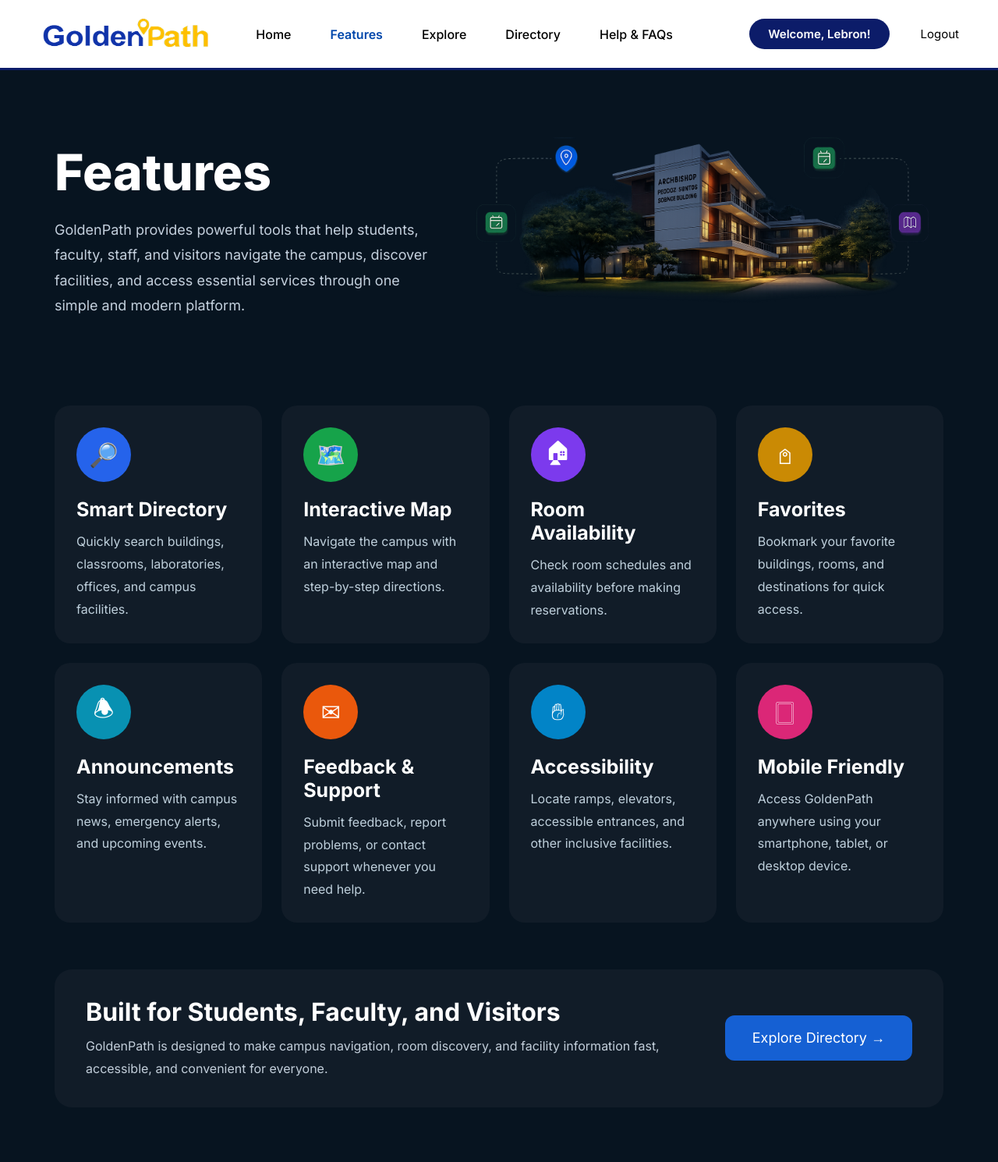
After one commit to leelinchan/GoldenPath, a Django app: page /features/ in a window 1280 px wide. The commit adds this page. Shown: the whole page at 78% size. Run offline with Django 5.2, Linux system fonts and the light colour scheme; a user stored in the database is signed in.

Commit message:
add Features page

```diff
--- /dev/null
+++ b/app/templates/features.html
@@ -0,0 +1,397 @@
+<!DOCTYPE html>
+<html lang="en">
+<head>
+<meta charset="UTF-8">
+<meta name="viewport" content="width=device-width, initial-scale=1.0">
+<title>GoldenPath | Features</title>
+
+<link href="https://fonts.googleapis.com/css2?family=Inter:wght@300;400;500;600;700;800&display=swap" rel="stylesheet">
+
+<style>
+
+*{
+margin:0;
+padding:0;
+box-sizing:border-box;
+font-family:'Inter',sans-serif;
+}
+
+body{
+background:#071420;
+color:white;
+}
+
+/* ================= HERO ================= */
+
+.hero{
+
+display:flex;
+justify-content:space-between;
+align-items:center;
+
+padding:0px 70px 0px;
+
+}
+
+.hero-left{
+
+width:42%;
+
+}
+
+.hero-left h1{
+
+font-size:64px;
+font-weight:800;
+margin-bottom:20px;
+
+}
+
+.hero-left p{
+
+font-size:18px;
+line-height:1.8;
+color:#C4D0DD;
+
+}
+
+.hero-right{
+
+width:54%;
+display:flex;
+justify-content:flex-end;
+
+}
+
+.hero-right img{
+
+width:100%;
+max-width:720px;
+
+}
+
+/* ================= FEATURES ================= */
+
+.features{
+
+display:grid;
+
+grid-template-columns:repeat(4,1fr);
+
+gap:25px;
+
+padding:20px 70px 60px;
+
+}
+
+.card{
+
+background:#111C28;
+
+border-radius:20px;
+
+padding:28px;
+
+transition:.3s;
+
+}
+
+.card:hover{
+
+transform:translateY(-6px);
+
+box-shadow:0 15px 35px rgba(0,0,0,.35);
+
+}
+
+.icon{
+
+width:70px;
+height:70px;
+
+border-radius:50%;
+
+display:flex;
+justify-content:center;
+align-items:center;
+
+font-size:30px;
+
+margin-bottom:20px;
+
+}
+
+.blue{background:#2563EB;}
+.green{background:#16A34A;}
+.purple{background:#7C3AED;}
+.gold{background:#CA8A04;}
+.cyan{background:#0891B2;}
+.orange{background:#EA580C;}
+.teal{background:#0284C7;}
+.pink{background:#DB2777;}
+
+.card h3{
+
+font-size:25px;
+margin-bottom:12px;
+
+}
+
+.card p{
+
+line-height:1.8;
+color:#BFD0DC;
+
+}
+
+/* ================= CTA ================= */
+
+.cta{
+
+margin:0 70px 70px;
+
+background:#111C28;
+
+border-radius:22px;
+
+padding:35px 40px;
+
+display:flex;
+justify-content:space-between;
+align-items:center;
+
+}
+
+.cta h2{
+
+font-size:32px;
+margin-bottom:10px;
+
+}
+
+.cta p{
+
+color:#C2CEDA;
+line-height:1.8;
+
+max-width:800px;
+
+}
+
+.cta button{
+
+background:#1560D3;
+
+color:white;
+
+border:none;
+
+padding:18px 35px;
+
+border-radius:12px;
+
+font-size:18px;
+
+cursor:pointer;
+
+transition:.3s;
+
+}
+
+.cta button:hover{
+
+background:#0B4FB4;
+
+}
+
+/* ================= RESPONSIVE ================= */
+
+@media(max-width:1200px){
+
+.features{
+
+grid-template-columns:repeat(2,1fr);
+
+}
+
+.hero{
+
+flex-direction:column;
+text-align:center;
+
+}
+
+.hero-left,
+.hero-right{
+
+width:100%;
+
+}
+
+.hero-right{
+
+margin-top:40px;
+justify-content:center;
+
+}
+
+.cta{
+
+flex-direction:column;
+gap:25px;
+text-align:center;
+
+}
+
+}
+
+@media(max-width:768px){
+
+
+.hero{
+
+padding:40px 25px;
+
+}
+
+.hero-left h1{
+
+font-size:48px;
+
+}
+
+.hero-left p{
+
+font-size:18px;
+
+}
+
+.features{
+
+padding:25px;
+
+grid-template-columns:1fr;
+
+}
+
+.cta{
+
+margin:25px;
+padding:25px;
+
+}
+
+}
+
+</style>
+
+</head>
+
+<body>
+
+<!-- Navigation Bar -->
+  {% include 'navbar.html' %}
+
+<section class="hero">
+
+<div class="hero-left">
+
+<h1>Features</h1>
+
+<p>
+
+GoldenPath provides powerful tools that help students,
+faculty, staff, and visitors navigate the campus,
+discover facilities, and access essential services
+through one simple and modern platform.
+
+</p>
+
+</div>
+
+<div class="hero-right">
+
+<img src="/static/assets/features-campus.png" alt="Campus Features">
+
+</div>
+
+</section>
+
+<section class="features">
+
+<div class="card">
+<div class="icon blue">🔎︎</div>
+<h3>Smart Directory</h3>
+<p>Quickly search buildings, classrooms, laboratories, offices, and campus facilities.</p>
+</div>
+
+<div class="card">
+<div class="icon green">🗺️</div>
+<h3>Interactive Map</h3>
+<p>Navigate the campus with an interactive map and step-by-step directions.</p>
+</div>
+
+<div class="card">
+<div class="icon purple">🏠︎</div>
+<h3>Room Availability</h3>
+<p>Check room schedules and availability before making reservations.</p>
+</div>
+
+<div class="card">
+<div class="icon gold">𖤘</div>
+<h3>Favorites</h3>
+<p>Bookmark your favorite buildings, rooms, and destinations for quick access.</p>
+</div>
+
+<div class="card">
+<div class="icon cyan">🕭</div>
+<h3>Announcements</h3>
+<p>Stay informed with campus news, emergency alerts, and upcoming events.</p>
+</div>
+
+<div class="card">
+<div class="icon orange">✉︎</div>
+<h3>Feedback & Support</h3>
+<p>Submit feedback, report problems, or contact support whenever you need help.</p>
+</div>
+
+<div class="card">
+<div class="icon teal">✋︎</div>
+<h3>Accessibility</h3>
+<p>Locate ramps, elevators, accessible entrances, and other inclusive facilities.</p>
+</div>
+
+<div class="card">
+<div class="icon pink">🀆</div>
+<h3>Mobile Friendly</h3>
+<p>Access GoldenPath anywhere using your smartphone, tablet, or desktop device.</p>
+</div>
+
+</section>
+
+<section class="cta">
+
+<div>
+
+<h2>Built for Students, Faculty, and Visitors</h2>
+
+<p>
+
+GoldenPath is designed to make campus navigation,
+room discovery, and facility information fast,
+accessible, and convenient for everyone.
+
+</p>
+
+</div>
+
+<button>
+
+Explore Directory →
+
+</button>
+
+</section>
+
+</body>
+</html>
--- a/app/templates/help.html
+++ b/app/templates/help.html
@@ -40,7 +40,7 @@ margin-bottom:10px;
 }
 
 .header p{
-font-size:22px;
+font-size:18px;
 color:#c6d3df;
 }
 
@@ -320,7 +320,7 @@ width:100%;
 
 <div class="card">
 
-<div class="icon blue">🏢</div>
+<div class="icon blue">🏬</div>
 
 <h3>Buildings & Facilities</h3>
 
--- a/app/templates/navbar.html
+++ b/app/templates/navbar.html
@@ -7,7 +7,7 @@
 
     <div class="nav-center">
         <a href="{% url 'homepage' %}" class="{% active 'homepage' %}">Home</a>
-        <a href="#">Features</a>
+        <a href="{% url 'features' %}" class="{% active 'features' %}">Features</a>
         <a href="{% url 'explore' %}" class="{% active 'explore' %}">Explore</a>
         <a href="{% url 'directory' %}" class="{% active 'directory' %}">Directory</a>
         <a href="{% url 'help' %}" class="{% active 'help' %}">Help & FAQs</a>
--- a/app/urls.py
+++ b/app/urls.py
@@ -12,4 +12,5 @@ urlpatterns = [
     path('login/', views.login_view, name='login'),
     path('logout/', views.logout_view, name='logout'),
     path('help/', views.help_view, name='help'),
+    path('features/', views.features_view, name='features'),
 ]
--- a/app/views.py
+++ b/app/views.py
@@ -26,6 +26,10 @@ def directory_view(request):
 @login_required(login_url='/login/')
 def explore_view(request):
     return render(request, 'explore.html', {'user': request.user})
+
+@login_required(login_url='/login/')
+def features_view(request):
+    return render(request, 'features.html', {'user': request.user})
 
 @login_required(login_url='/login/')
 def settings_view(request):
```
Also changed, not shown: app/static/assets/features-campus.png (added), db.sqlite3.
